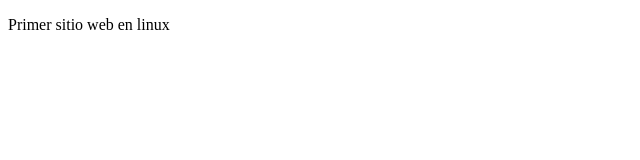
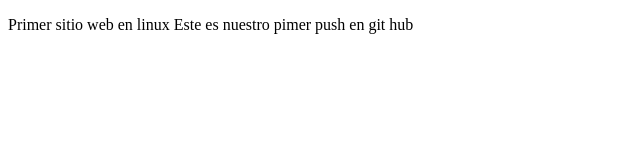
Before and after one commit to Pwd12angel/proyectoDemoCursoPrework, a plain HTML site: page index.html in a window 1280 px wide. Shown: the whole page, without its empty margins (0-640 px from the left). Drawn offline with Linux system fonts and the light colour scheme.

Commit message:
cambios en la etiqueta p

```diff
--- a/index.html
+++ b/index.html
@@ -7,6 +7,8 @@
     <title>Hola mundo</title>
 </head>
 <body>
-    <p>Primer sitio web en linux</p>
+    <p>Primer sitio web en linux
+    Este es nuestro pimer push en git hub
+    </p>
 </body>
 </html>
```
